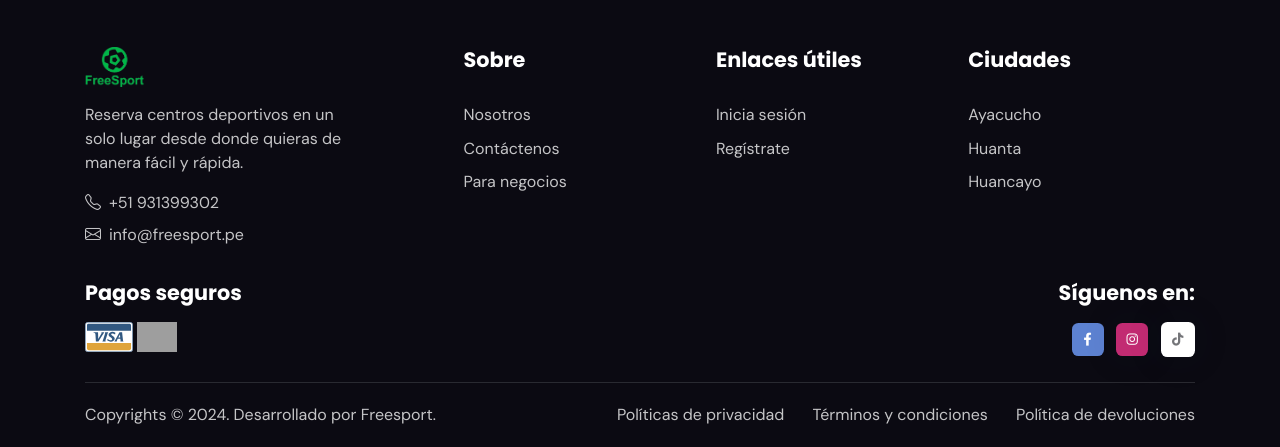
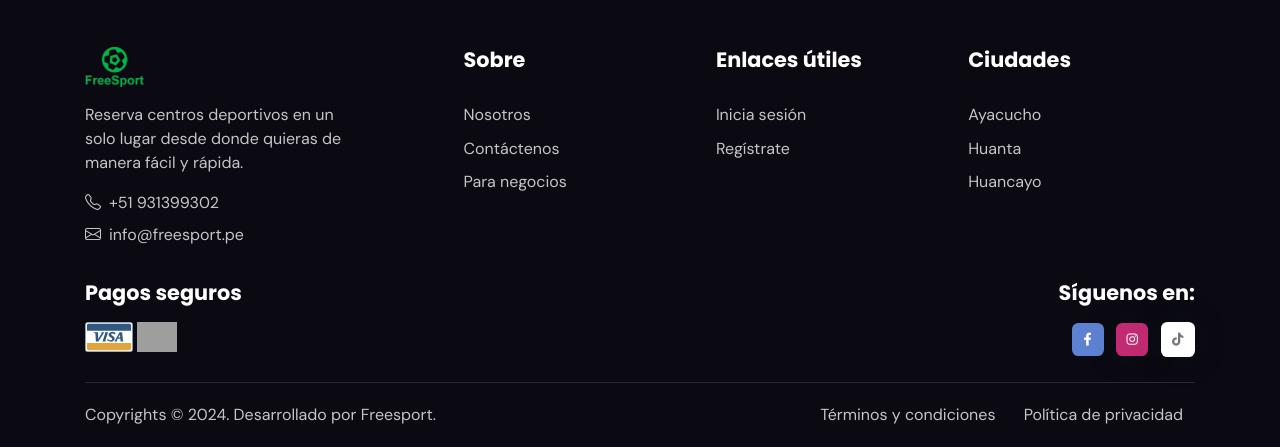
Before and after one commit to frankdevelopero/freesport, a Django app: page / in a window 1280 px wide. Shown: the part 1857-2304 px from the top of the page. Run offline with Django 5.2, Linux system fonts and the light colour scheme; data that the repository does not hold is empty; some libraries are stand-ins or nearby versions; grey boxes are pictures that could not be loaded.

Commit message:
revision v4

```diff
--- a/frontend/templates/frontend/footer.html
+++ b/frontend/templates/frontend/footer.html
@@ -66,16 +66,19 @@
         <h5 class="text-white mb-2">Síguenos en:</h5>
         <ul class="list-inline mb-0 mt-3">
           <li class="list-inline-item">
-            <a class="btn btn-sm px-2 bg-facebook mb-0" target="_blank" href="https://www.facebook.com/profile.php?id=61556673353614"><i
-              class="fab fa-fw fa-facebook-f"></i></a>
+            <a class="btn btn-sm px-2 bg-facebook mb-0" target="_blank"
+               href="https://www.facebook.com/profile.php?id=61556673353614"><i
+                class="fab fa-fw fa-facebook-f"></i></a>
           </li>
           <li class="list-inline-item">
-            <a class="btn btn-sm shadow px-2 bg-instagram mb-0" target="_blank" href="https://www.instagram.com/freesport.reservas"><i
-              class="fab fa-fw fa-instagram"></i></a>
+            <a class="btn btn-sm shadow px-2 bg-instagram mb-0" target="_blank"
+               href="https://www.instagram.com/freesport.reservas"><i
+                class="fab fa-fw fa-instagram"></i></a>
           </li>
           <li class="list-inline-item">
-            <a class="btn btn-sm shadow px-2 bg-white mb-0" target="_blank" href="https://www.tiktok.com/@freesport.reserva"><i
-              class="fab fa-fw fa-tiktok bg-white"></i>
+            <a class="btn btn-sm shadow px-2 bg-white mb-0" target="_blank"
+               href="https://www.tiktok.com/@freesport.reserva"><i
+                class="fab fa-fw fa-tiktok bg-white"></i>
             </a>
           </li>
         </ul>
@@ -92,13 +95,14 @@
           </div>
           <div class="nav mt-2 mt-lg-0">
             <ul class="list-inline text-primary-hover mx-auto mb-0">
-              <li class="list-inline-item me-0"><a class="nav-link text-body-secondary py-1" href="#">Políticas de
-                privacidad</a>
+              <li class="list-inline-item me-0"><a class="nav-link text-body-secondary py-1"
+                                                   href="https://drive.google.com/file/d/1GRplYJ4XGZgrq83DjfEvzGP1YR1R8juB/view?usp=sharing">Términos
+                y condiciones</a>
               </li>
-              <li class="list-inline-item me-0"><a class="nav-link text-body-secondary py-1" href="#">
-                Términos y condiciones</a></li>
-              <li class="list-inline-item me-0"><a class="nav-link text-body-secondary py-1 pe-0" href="#">
-                Política de devoluciones</a></li>
+              <li class="list-inline-item me-0"><a class="nav-link text-body-secondary py-1"
+                                                   href="https://drive.google.com/file/d/1ec3lBQrv99d40_T6KPa4dPb_Di2C-PpU/view?usp=sharing">
+                Política de privacidad</a>
+              </li>
             </ul>
           </div>
         </div>
```
